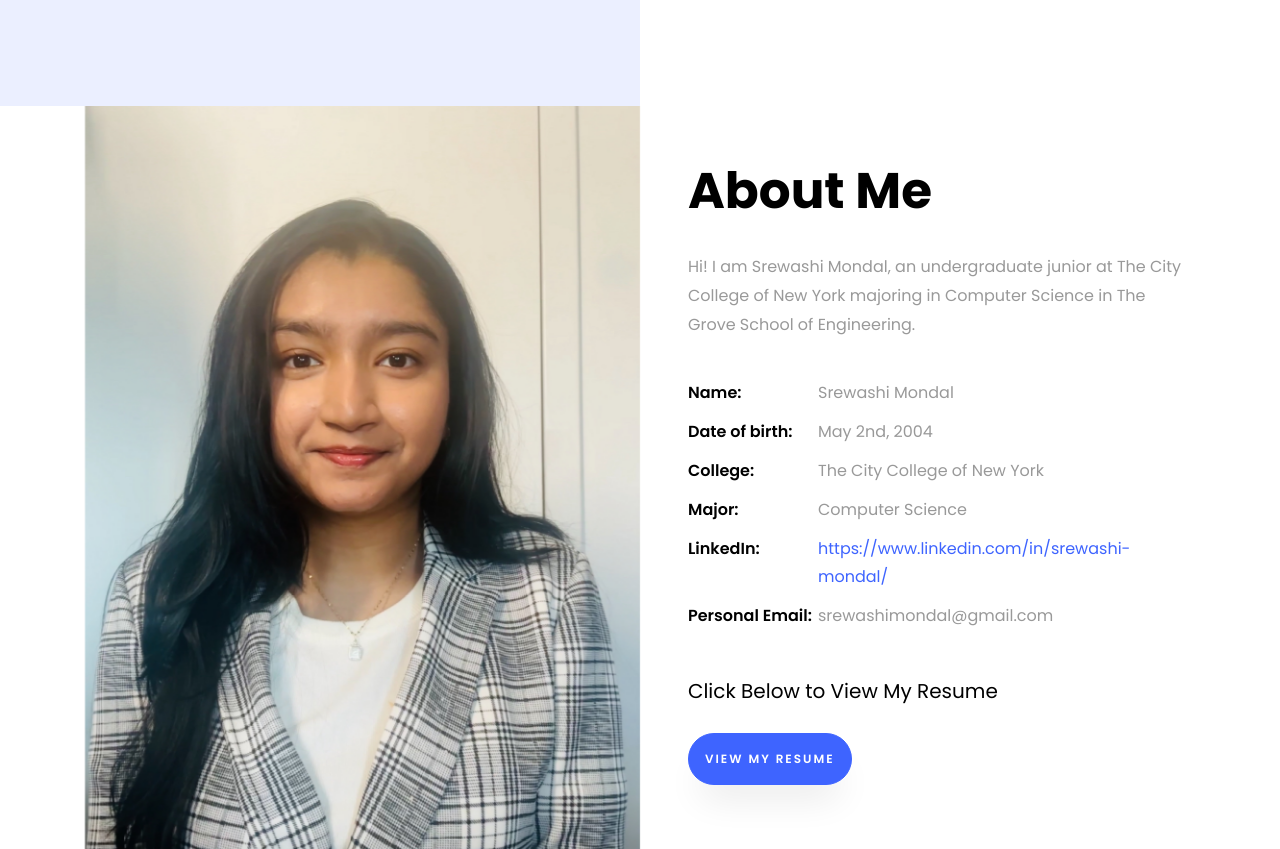
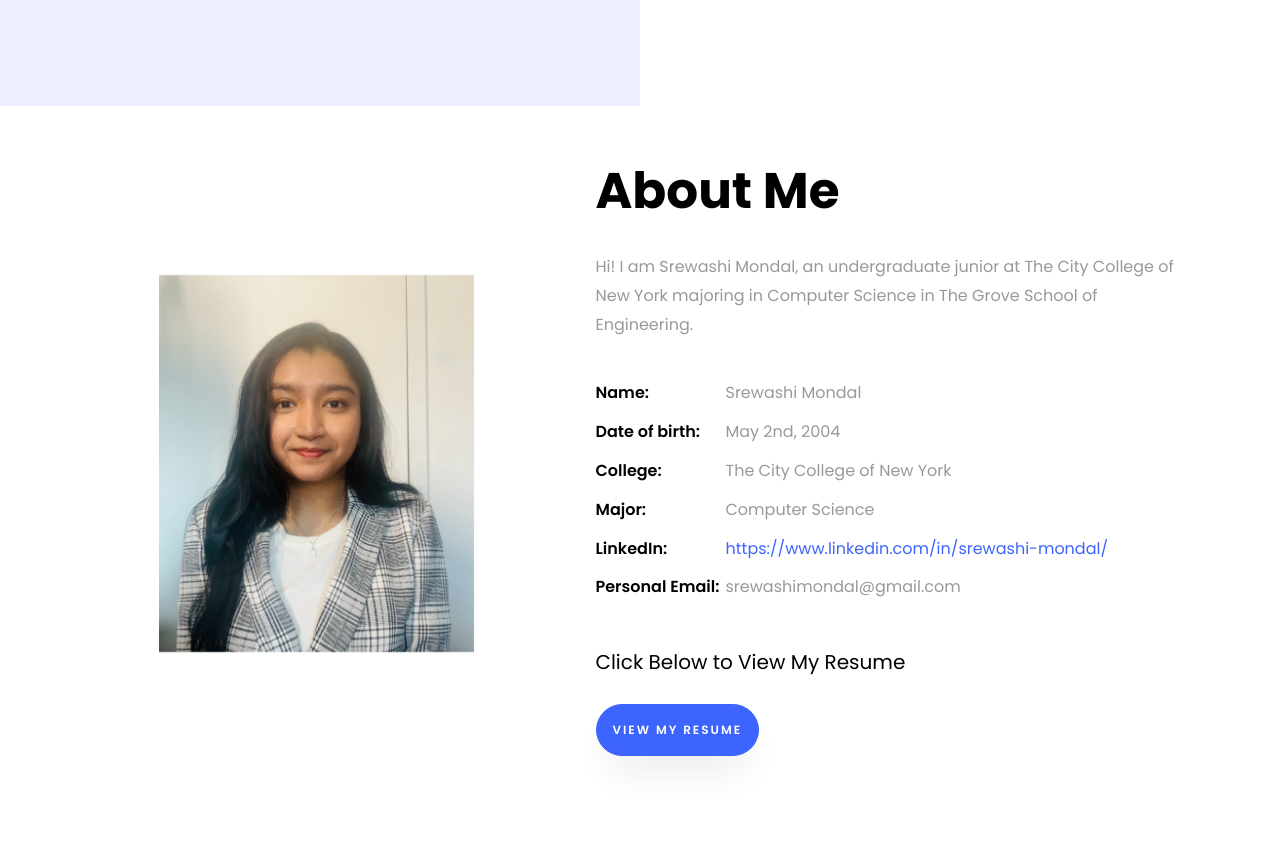
Before and after one commit to srewashimondal/Personal-Website, a plain HTML site: page Srewashi-Mondal-Personal-Website/index.html in a window 1280 px wide. Shown: the part 694-1543 px from the top of the page. Drawn offline with Linux system fonts and the light colour scheme; files whose address does not match are found by name.

Commit message:
Update index.html

```diff
--- a/Srewashi-Mondal-Personal-Website/index.html
+++ b/Srewashi-Mondal-Personal-Website/index.html
@@ -73,14 +73,14 @@
     <section class="ftco-about img ftco-section ftco-no-pt ftco-no-pb" id="about-section">
     	<div class="container">
     		<div class="row d-flex no-gutters">
-    			<div class="col-md-6 col-lg-6 d-flex">
+    			<div class="col-md-5 col-lg-5 d-flex">
     				<div class="img-about img d-flex align-items-stretch">
     					<div class="overlay"></div>
-	    				<div class="img d-flex align-self-stretch align-items-center" style="background-image:url(images/about.JPG);">
+							<div class="img d-flex align-self-stretch align-items-center" style="background-image:url(images/about.jpg); background-position: middle right; background-size: 68%;">
 	    				</div>
     				</div>
     			</div>
-    			<div class="col-md-6 col-lg-6 pl-md-5 py-5">
+    			<div class="col-md-7 col-lg-7 pl-md-5 py-5">
     				<div class="row justify-content-start pb-3">
 		          <div class="col-md-12 heading-section ftco-animate">
 		          	<h1 class="big">About</h1>
```
